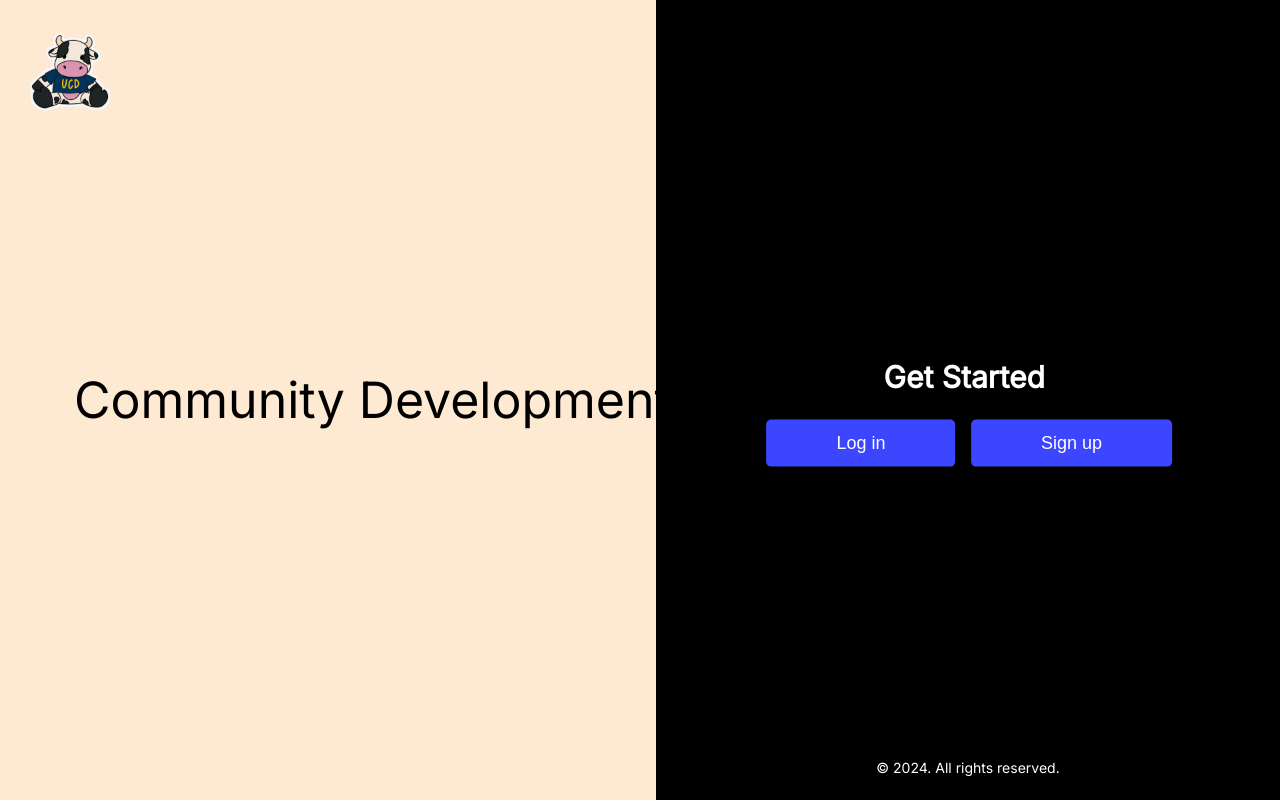
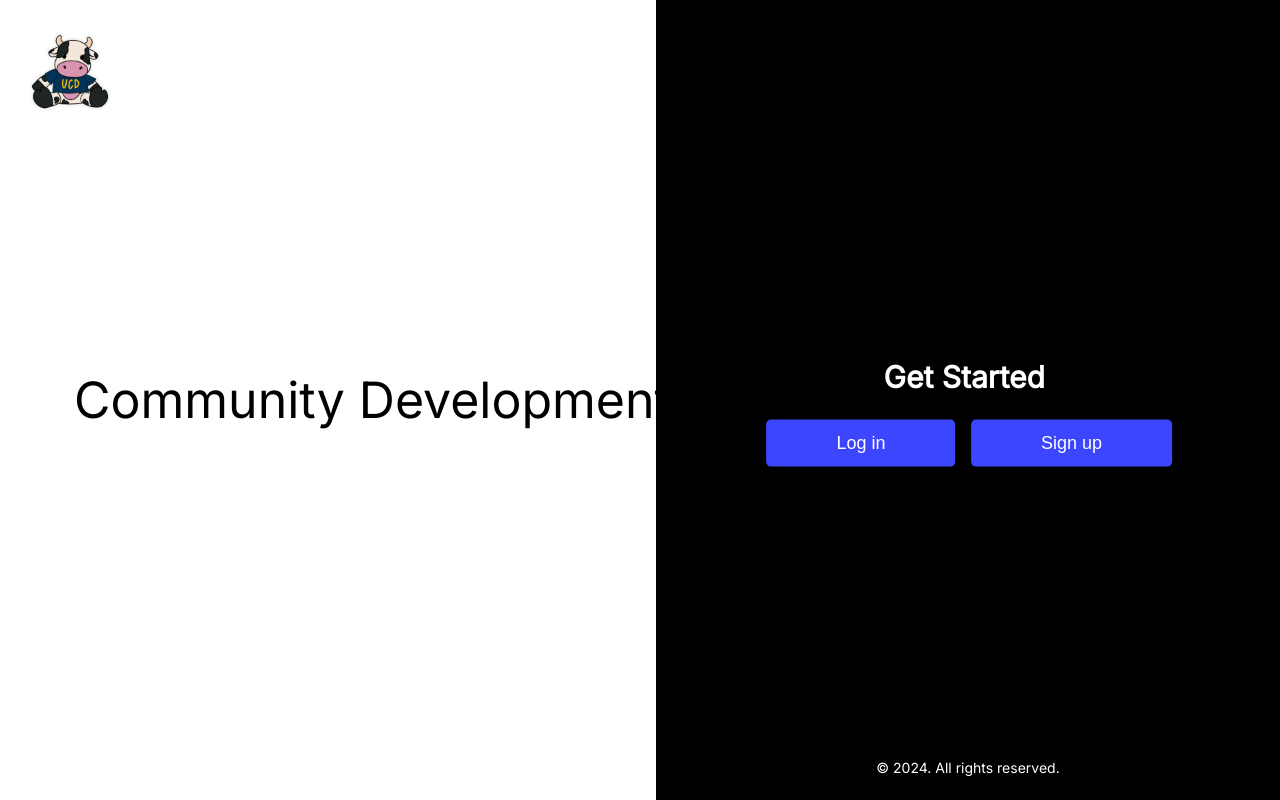
Before and after one commit to TriNguyen360/DavisHacks, a Flask app: page / in a window 1280 px wide. Run offline with Flask 3, Linux system fonts and the light colour scheme.

Commit message:
update styles.css

```diff
--- a/static/styles.css
+++ b/static/styles.css
@@ -5,7 +5,7 @@ body {
     padding: 0;
     height: 100vh;
     position: relative;
-    background-color: #FEE9D2;
+    background-color: white;
     font-family: 'Inter', sans-serif;
 }
 
```
